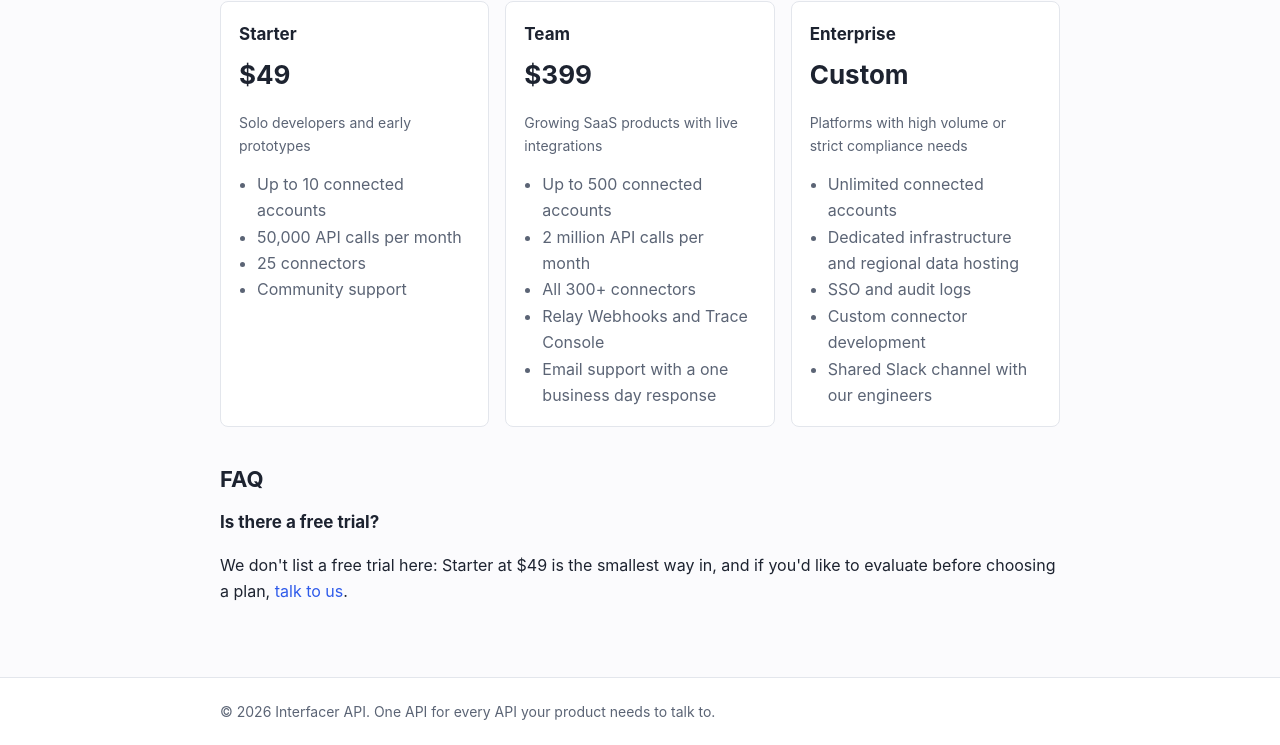
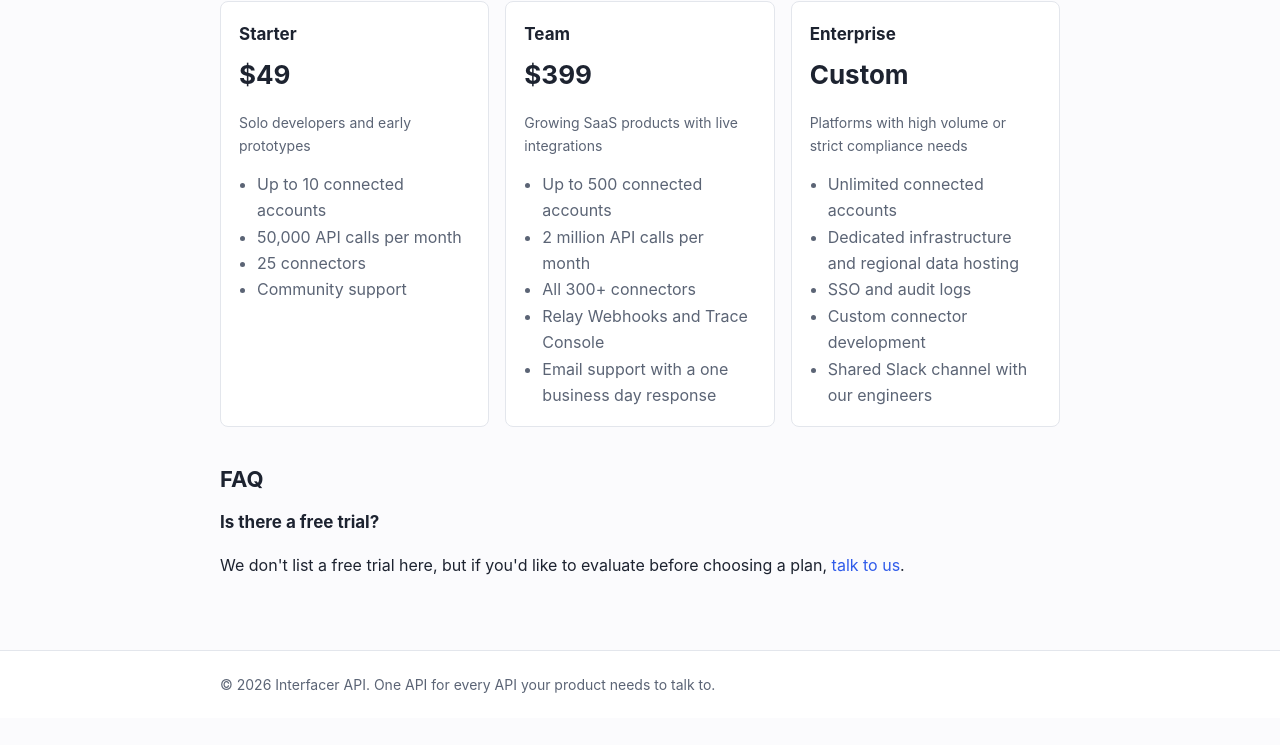
Before and after one commit to letter-demos/interfacerapi-com, a plain HTML site: page pricing.html in a window 1280 px wide. Shown: the part 153-898 px from the top of the page. After the commit the page ends 871 px from the top, so only its background shows below. Drawn offline with Linux system fonts and the light colour scheme.

Commit message:
Shorten the free-trial FAQ answer on pricing
- The free-trial answer on the pricing page no longer repeats the Starter price. It now reads: "We don't list a free trial here, but if you'd like to evaluate before choosing a plan, talk to us."
- The "talk to us" link still goes to the contact page.
- Nothing else on the page changed. This is a plain HTML site with no build step and no automated checks, so there was nothing to run.

```diff
--- a/pricing.html
+++ b/pricing.html
@@ -16,7 +16,7 @@
 <div class="grid"><div class="card"><h3>Starter</h3><div class="price">$49</div><p class="meta">Solo developers and early prototypes</p><ul><li>Up to 10 connected accounts</li><li>50,000 API calls per month</li><li>25 connectors</li><li>Community support</li></ul></div><div class="card"><h3>Team</h3><div class="price">$399</div><p class="meta">Growing SaaS products with live integrations</p><ul><li>Up to 500 connected accounts</li><li>2 million API calls per month</li><li>All 300+ connectors</li><li>Relay Webhooks and Trace Console</li><li>Email support with a one business day response</li></ul></div><div class="card"><h3>Enterprise</h3><div class="price">Custom</div><p class="meta">Platforms with high volume or strict compliance needs</p><ul><li>Unlimited connected accounts</li><li>Dedicated infrastructure and regional data hosting</li><li>SSO and audit logs</li><li>Custom connector development</li><li>Shared Slack channel with our engineers</li></ul></div></div>
 <h2 id="faq">FAQ</h2>
 <h3>Is there a free trial?</h3>
-<p>We don't list a free trial here: Starter at $49 is the smallest way in, and if you'd like to evaluate before choosing a plan, <a href="contact.html">talk to us</a>.</p>
+<p>We don't list a free trial here, but if you'd like to evaluate before choosing a plan, <a href="contact.html">talk to us</a>.</p>
 </div></main>
 <footer><div class="wrap">© 2026 Interfacer API. One API for every API your product needs to talk to.</div></footer>
 </body>
```
